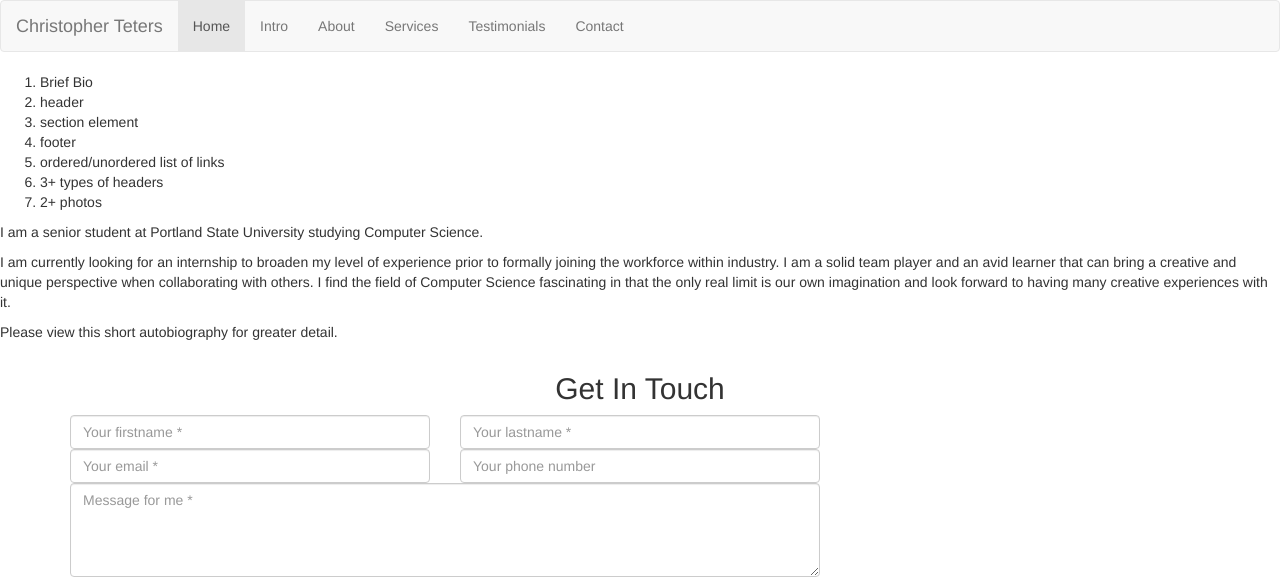
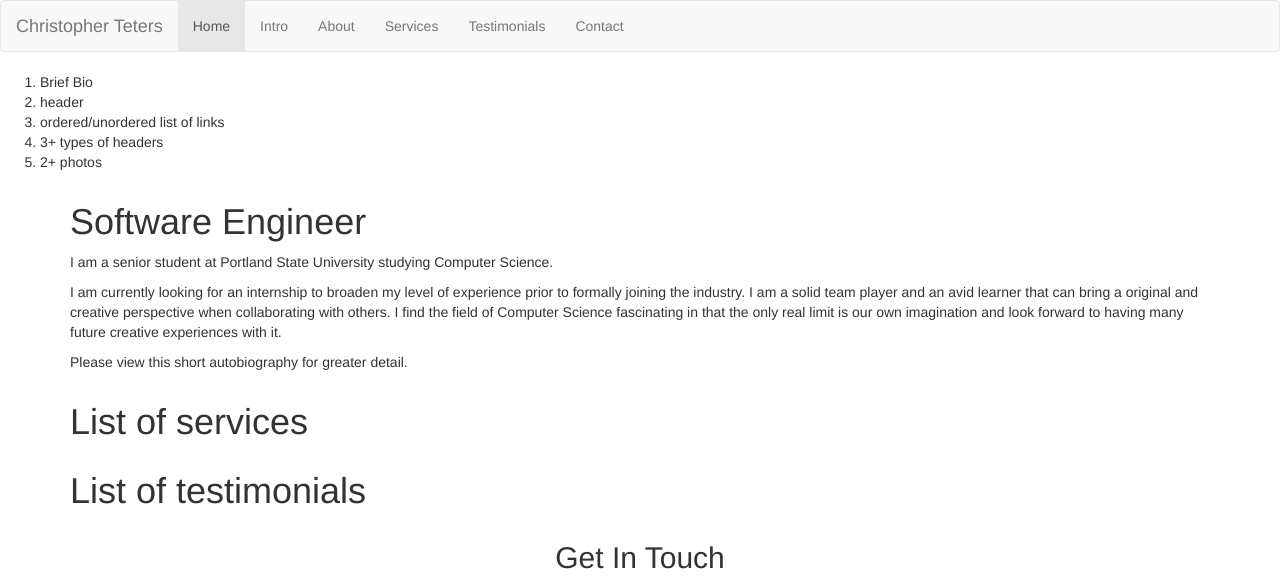
Before and after one commit to cteters/cteters.github.io, a plain HTML site: page index.html in a window 1280 px wide. Shown: the top 581 px of the page. Drawn offline with nearby package versions, Linux system fonts and the light colour scheme.

Commit message:
Added sections to reflect navigation menu

```diff
--- a/index.html
+++ b/index.html
@@ -35,23 +35,44 @@
     <ol>
         <li>Brief Bio</li>
         <li>header</li>
-        <li>section element</li>
-        <li>footer</li>
         <li>ordered/unordered list of links</li>
         <li>3+ types of headers</li>
         <li>2+ photos</li>
     </ol>
 
-    <p>I am a senior student at Portland State University studying Computer Science.</p>
+    <!-- Intro-->
+    <section id="intro" class="intro-section intro">
+      <div class="container">
+        <h1>Software Engineer</h1>
+      </div>
+    </section>
 
-    <p>I am currently looking for an internship to broaden my level of experience prior
-    to formally joining the workforce within industry. I am a solid team player and an avid
-    learner that can bring a creative and unique perspective when collaborating with others.
-    I find the field of Computer Science fascinating in that the only real limit is our own
-    imagination and look forward to having many creative experiences with it.</p>
+    <!-- About-->
+    <section id="about" class="about-section about">
+      <div class="container">
+        <p>I am a senior student at Portland State University studying Computer Science.</p>
 
-    <p>Please view this short autobiography for greater detail.</p>
+        <p> I am currently looking for an internship to broaden my level of experience prior
+            to formally joining the industry. I am a solid team player and an avid
+            learner that can bring a original and creative perspective when collaborating with others.
+            I find the field of Computer Science fascinating in that the only real limit is our own
+            imagination and look forward to having many future creative experiences with it.</p>
 
+        <p>Please view this short autobiography for greater detail.</p>
+      </div>
+    </section>
+
+    <section id="services" class="services-section services">
+      <div class="container">
+        <h1>List of services</h1>
+      </div>
+    </section>
+
+    <section id="testimonials" class="testimonials-section testimonials">
+      <div class="container">
+        <h1>List of testimonials</h1>
+      </div>
+    </section>
 
     <!-- Contact-->
     <section id="contact" class="contact-section contact">
```
Also changed, not shown: img/bootstrap-stack.png (added).
